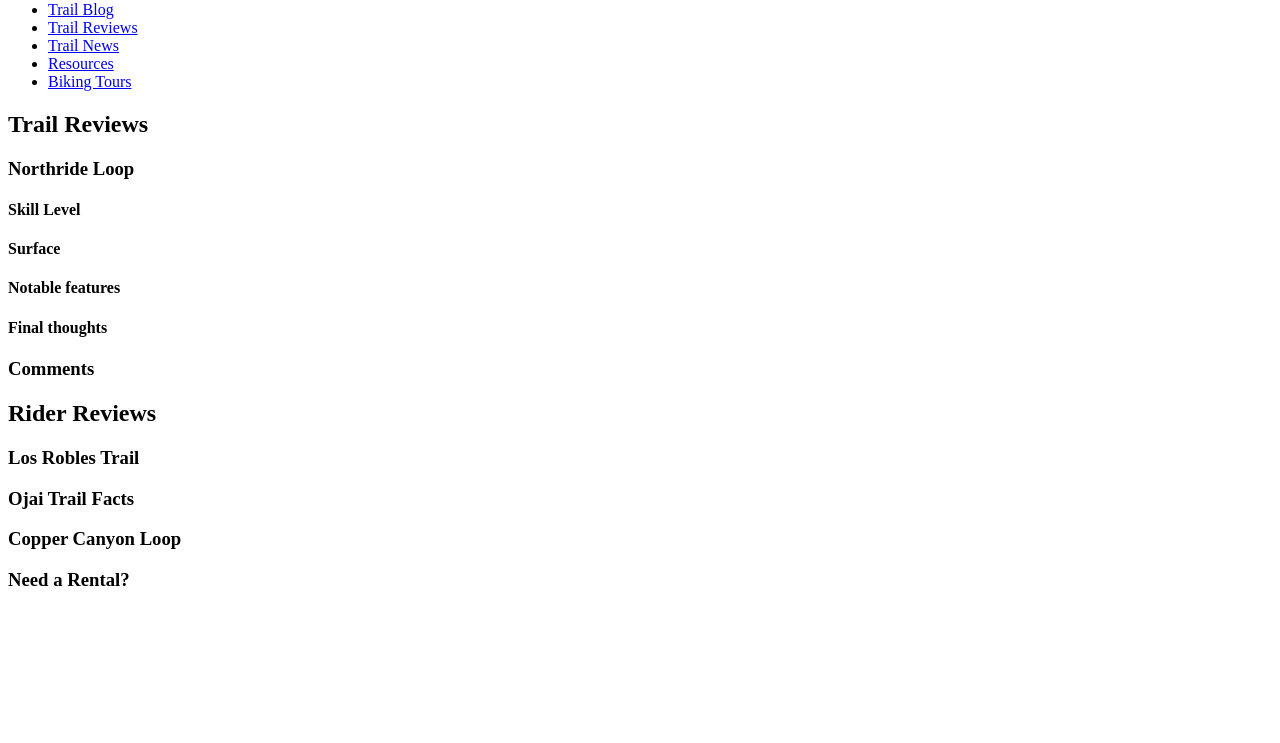
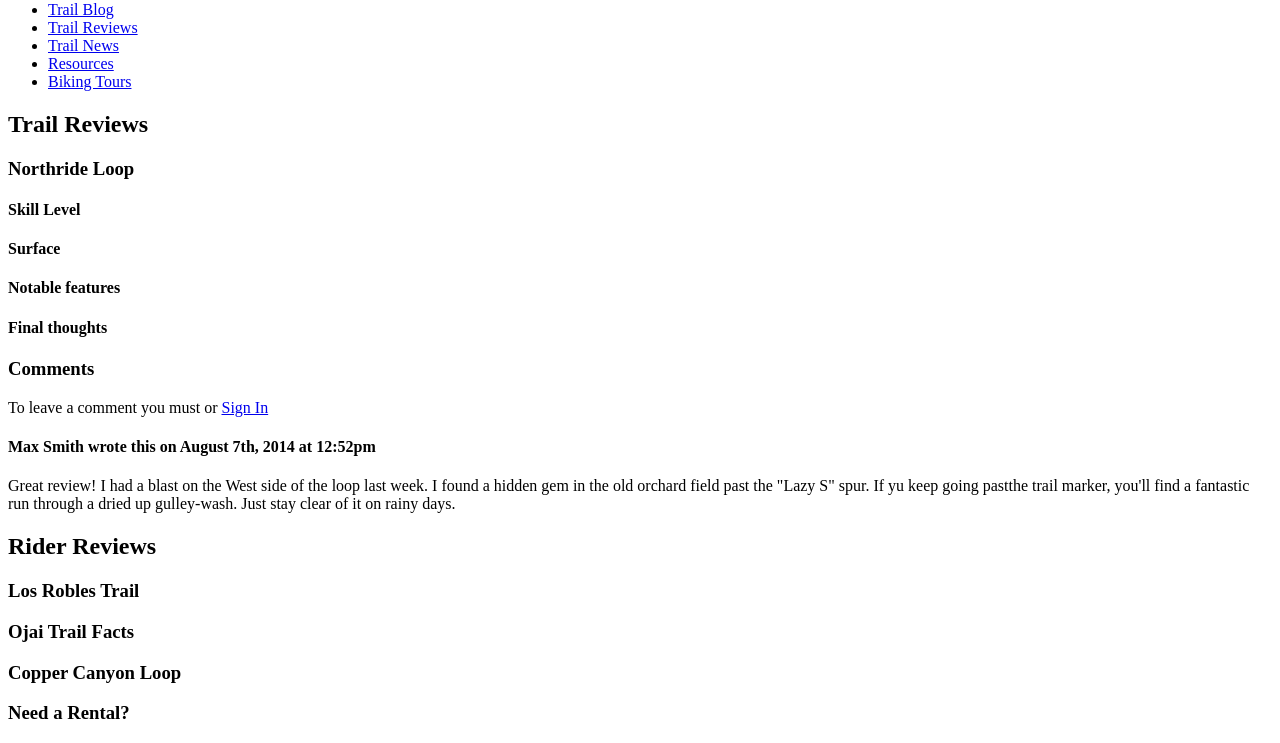
Before and after one commit to csrobinson86/Semantic-HTML5, a plain HTML site: page trails.html in a window 1280 px wide. Shown: the part 79-822 px from the top of the page. Before the commit the page ends 800 px from the top, so only its background shows below. Drawn offline with Linux system fonts and the light colour scheme.

Commit message:
working on adding more structure and content to page with comments

```diff
--- a/trails.html
+++ b/trails.html
@@ -9,7 +9,7 @@
   <![end if]-->
 </head>
   <body>
-    <!-- BRANDING & NAVIGATION ========== -->
+    <!-- BRANDING & NAVIGATION ==================== -->
     <header>
     <h1>Cycle Tracks</h1>
       <nav>
@@ -22,7 +22,8 @@
         </ul>
       </nav>
     </header>
-    <!-- MAIN REVIEW ========== -->
+
+    <!-- MAIN REVIEW ==================== -->
     <main>
       <h2>Trail Reviews</h2>
       <article>
@@ -31,24 +32,32 @@
           <h4>Surface</h4>
           <h4>Notable features</h4>
           <h4>Final thoughts</h4>
-        <!-- COMMENTS ========== -->
-        <section>
-          <h3>Comments</h3>
-        </section>
+
+        <!-- COMMENTS ==================== -->
+          <section>
+            <h3>Comments</h3>
+            <p>To leave a comment you must <a href="join.html" title="Join our crew"></a> or <a href="login.html" title="sign in">Sign In</a></p>
+            <article>
+              <h4>Max Smith wrote this on August 7th, 2014 at 12:52pm</h4>
+                <p>Great review! I had a blast on the West side of the loop last week.  I found a hidden gem in the old orchard field past the "Lazy S" spur.  If yu keep going pastthe trail marker, you'll find a fantastic run through a dried up gulley-wash.  Just stay clear of it on rainy days.
+                </p>
+            </article>
+          </section>
+
       </article>
     </main>
-    <!-- RIDER REVIEWS AND OJAI FACTS ========== -->
+    <!-- RIDER REVIEWS AND OJAI FACTS ==================== -->
     <section>
      <h2>Rider Reviews</h2>
       <h3>Los Robles Trail</h3>
       <h3>Ojai Trail Facts</h3>
       <h3>Copper Canyon Loop</h3>
     </section>
-    <!-- AD COPY ========== -->
+    <!-- AD COPY ==================== -->
     <aside>
       <h3>Need a Rental?</h3>
     </aside>
-    <!-- DISCLAIMER AND CONTACT INFO ========== -->
+    <!-- DISCLAIMER AND CONTACT INFO ==================== -->
     <footer></footer>
   </body>
 </html>
```
